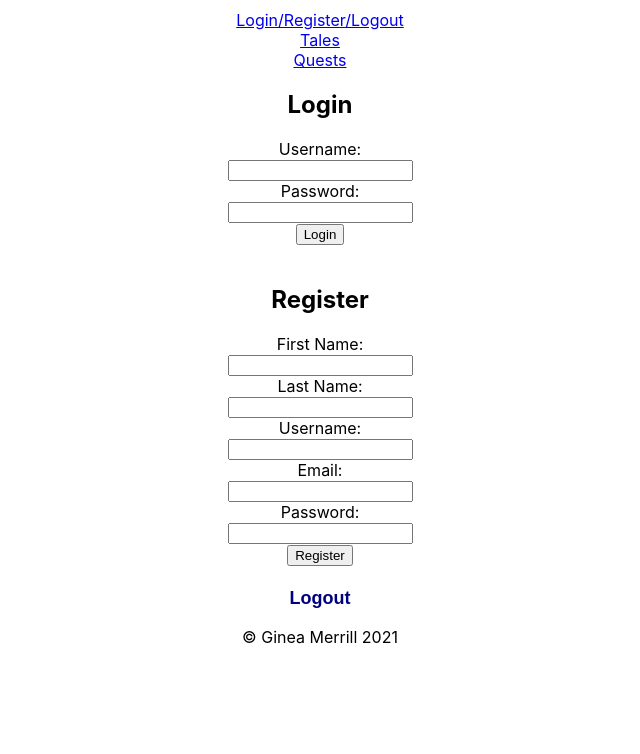
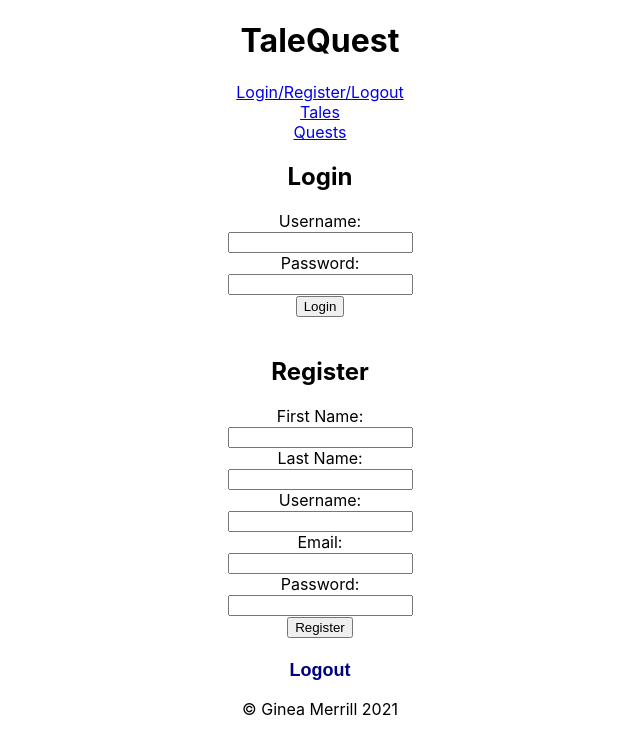
Before and after one commit to gineakanoe/TaleQuest-client, a React (Create React App) app: page /auth in a window 1280 px wide. Shown: the top 754 px of the page, without its empty margins (320-960 px from the left). Built offline with nearby package versions, Linux system fonts and the light colour scheme.

Commit message:
added basic Header and changed tab title to TaleQuest

```diff
--- a/public/index.html
+++ b/public/index.html
@@ -24,7 +24,7 @@
       work correctly both with client-side routing and a non-root public URL.
       Learn how to configure a non-root public URL by running `npm run build`.
     -->
-    <title>React App</title>
+    <title>TaleQuest</title>
   </head>
   <body>
     <noscript>You need to enable JavaScript to run this app.</noscript>
--- a/src/App.tsx
+++ b/src/App.tsx
@@ -1,6 +1,7 @@
 import React from 'react';
 import {BrowserRouter as Router} from 'react-router-dom';
 import './App.css';
+import Header from './components/Site/Header';
 import Sidebar from './components/Site/Sidebar';
 import Footer from './components/Site/Footer';
 // import Auth from './components/Auth/Auth';
@@ -11,6 +12,8 @@ const App: React.FunctionComponent = () => {
 
     return (
         <div className="App">
+            <Header />
+
             <Router>
                 <Sidebar />
             </Router>
--- /dev/null
+++ b/src/components/Site/Header.tsx
@@ -0,0 +1,12 @@
+import React from "react";
+
+const Header: React.FunctionComponent = () => {
+
+    return(
+        <div>
+            <h1>TaleQuest</h1>
+        </div>
+    )
+}
+
+export default Header;
```
